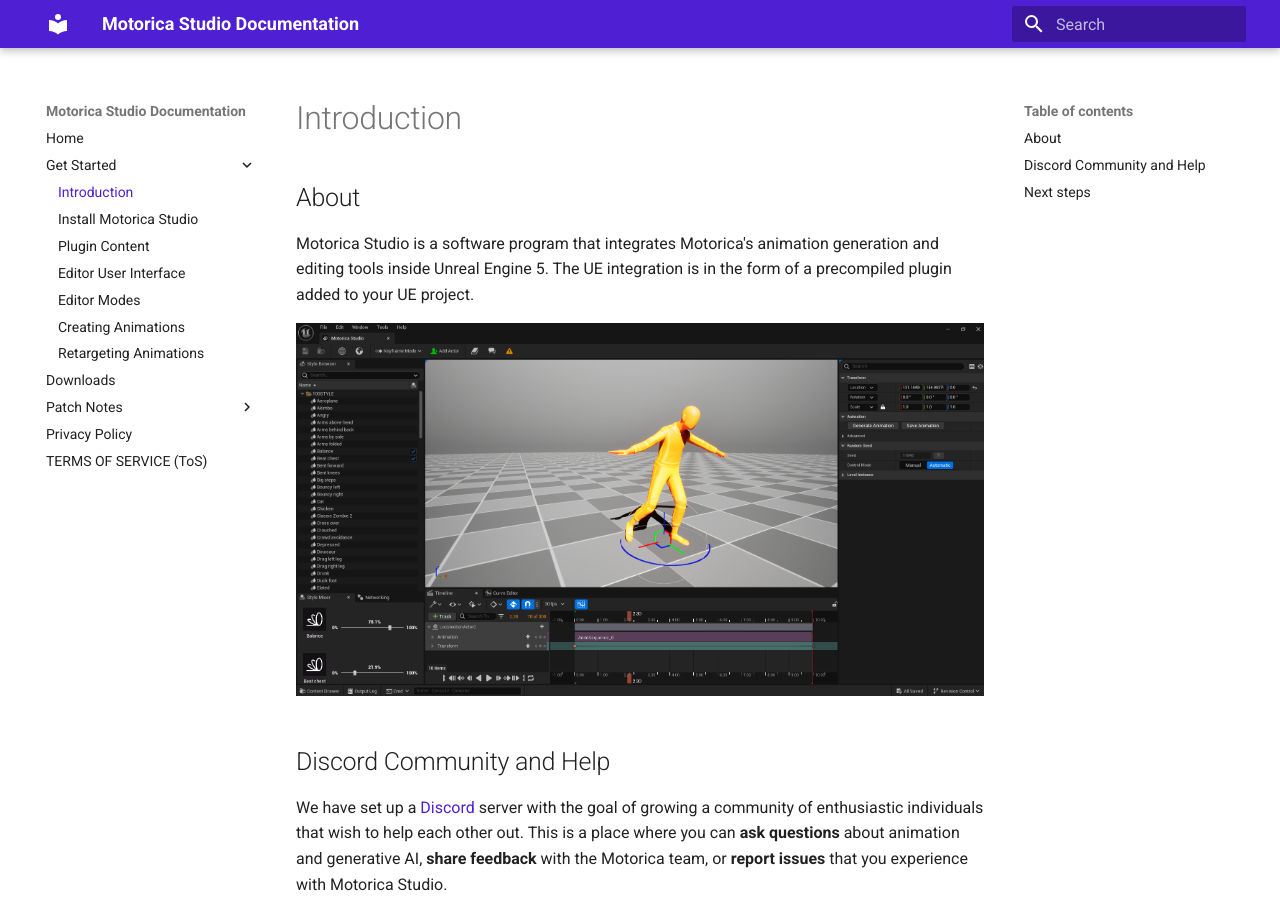
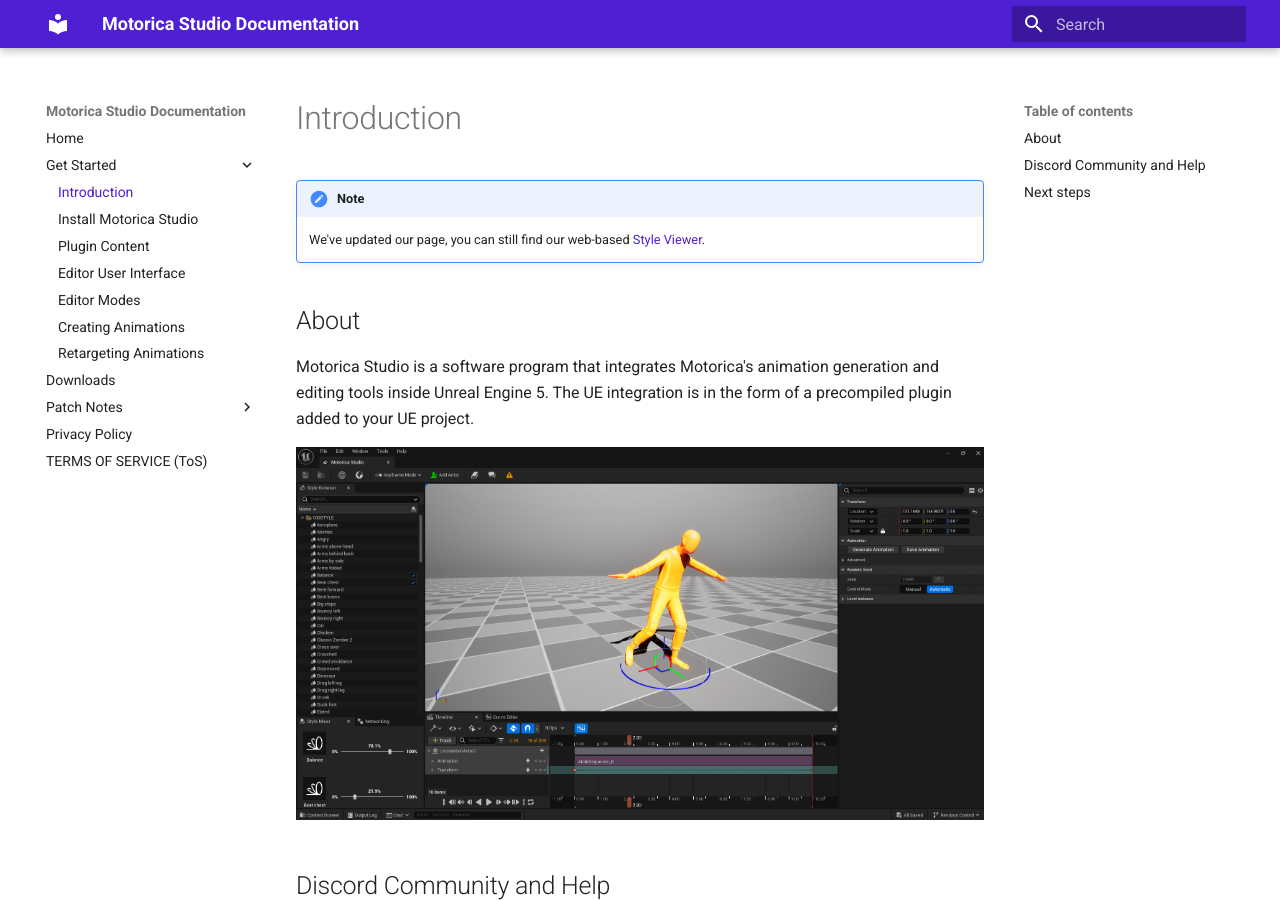
Before and after one commit to MotoricaAI/MoStudioDocs, an MkDocs documentation site: the page built from docs/get-started/index.md, in a window 1280 px wide and 900 px high. Built offline with MkDocs 1.6.1 and Material for MkDocs 9.7.7, drawn with Linux system fonts in a browser that asks for light colours.

Commit message:
Update index.md

```diff
--- a/docs/get-started/index.md
+++ b/docs/get-started/index.md
@@ -1,4 +1,7 @@
 # Introduction
+
+!!! note
+    We've updated our page, you can still find our web-based [Style Viewer](http://mogen.motorica.ai).
 
 ## About
 
```
